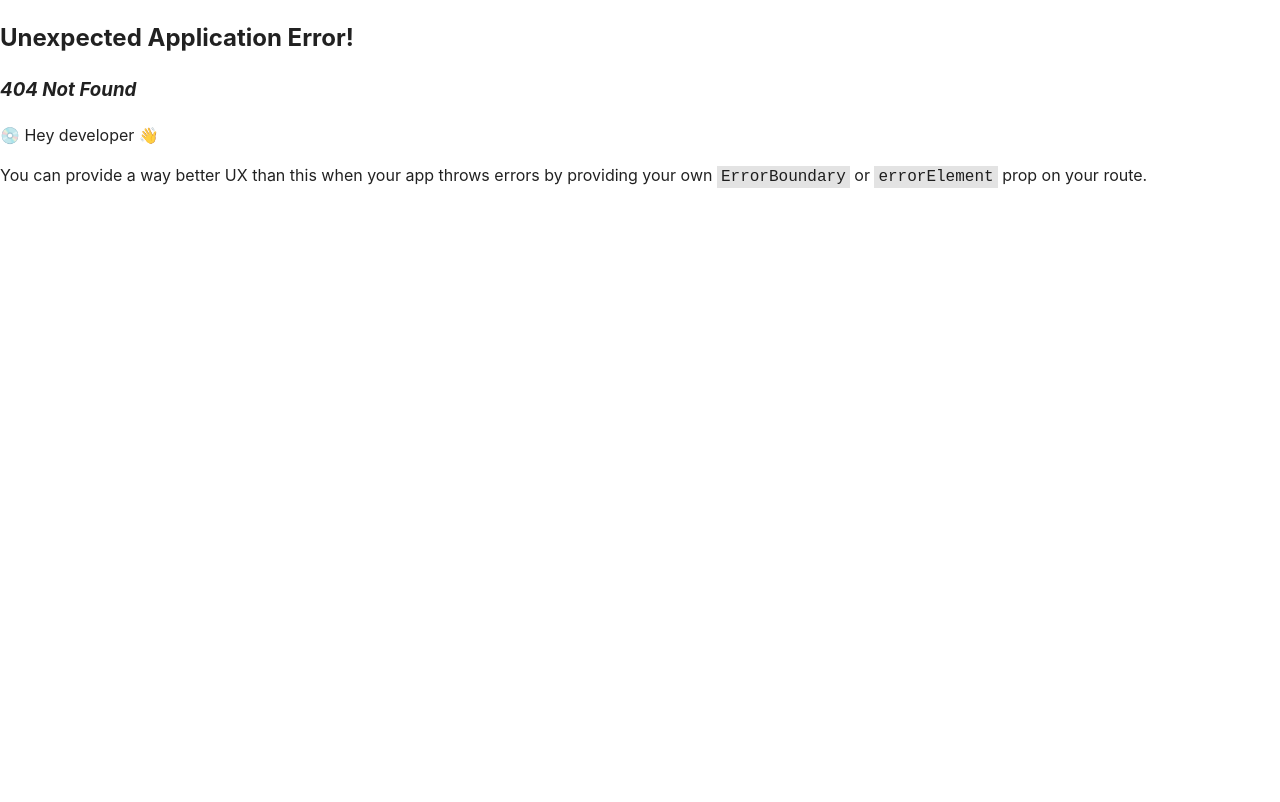
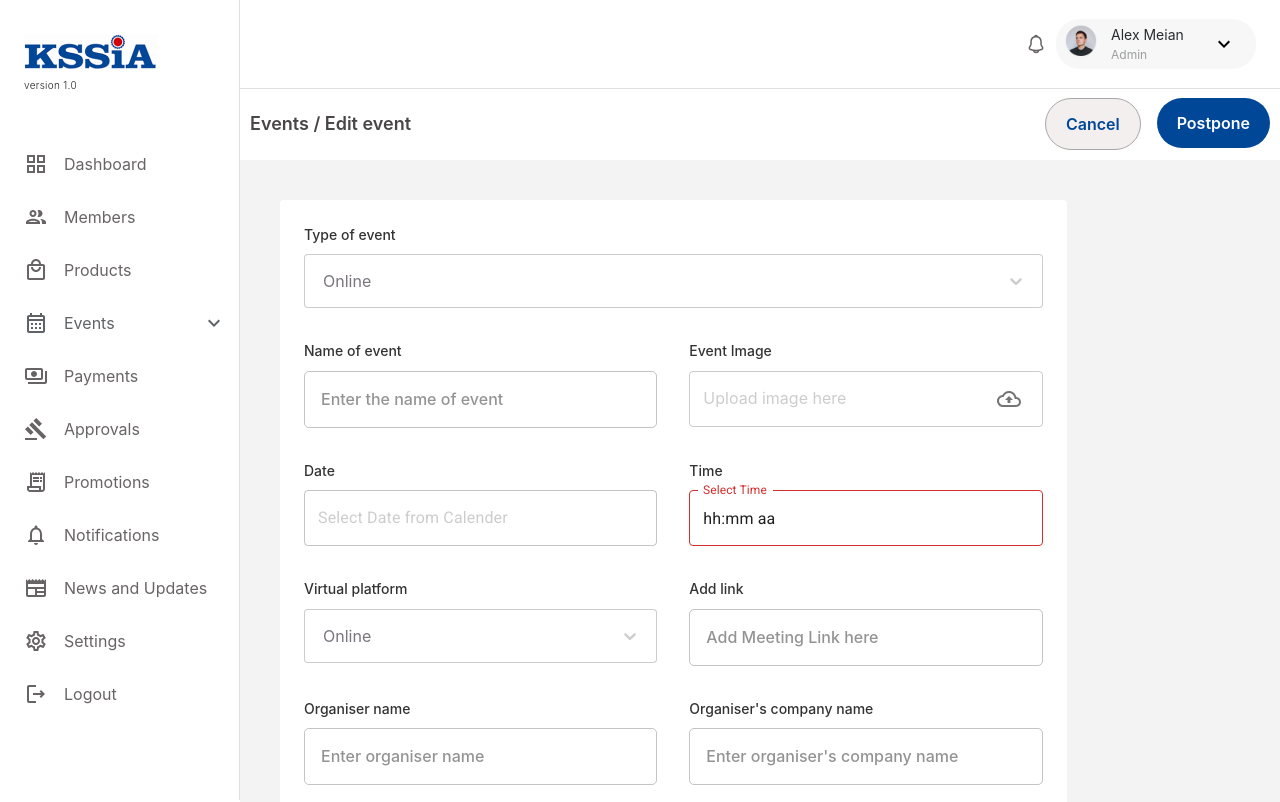
Before and after one commit to XyvinTech/KSSIA_FRONTEND, a React (Vite) app: page /events/eventlist/1 in a window 1280 px wide. Before the commit this address had no page. Shown: the top 802 px of the page. Built offline with nearby package versions, Linux system fonts and the light colour scheme; a web font is replaced by a local one.

Commit message:
edit event page

```diff
--- a/src/App.jsx
+++ b/src/App.jsx
@@ -18,10 +18,9 @@ import UserCard from "./ui/Usercard";
 import MemberProfile from "./components/MemberProfile";
 import UserCard2 from "./ui/Usercard2";
 
-import SingleAddform from "./ui/SingleAddform";
-import { StyledEventUpload } from "./ui/StyledEventUpload";
-import AddnewMemberSinglepage from "./pages/Admin/Members/AddnewMemberSinglepage";
-import Addproductform from "./components/AddProductform";
+
+
+import Addproductform from "./components/AddProductform.jsx";
 import AddEvent from "./components/AddEvent";
 
 
@@ -90,7 +89,7 @@ function App() {
      <UserCard2/>
 
 
-     <SingleAddform/>
+
 
      <Addproductform/>
      <AddEvent/>
--- a/src/components/AddEvent.jsx
+++ b/src/components/AddEvent.jsx
@@ -12,7 +12,7 @@ import { ReactComponent as Delete } from "../assets/icons/delete.svg";
 import StyledSwitch from "/src/ui/StyledSwitch.jsx";
 
 
-export default function Addproductform() {
+export default function AddEvent() {
   const {
     control,
     handleSubmit,
--- a/src/components/SingleAddform.jsx
+++ b/src/components/SingleAddform.jsx
@@ -6,7 +6,8 @@ import { StyledButton } from "../ui/StyledButton";
 import { StyledMultilineTextField } from "../ui/StyledMultilineTextField ";
 import StyledInput from "../ui/StyledInput";
 import { Controller, useForm } from "react-hook-form";
-import StyledSelectField from "./StyledSelectField";
+import StyledSelectField from "../ui/StyledSelectField";
+
 
 export default function SingleAddform() {
   const {
--- /dev/null
+++ b/src/pages/Admin/Eventss/Eventlist/EditEventpage.jsx
@@ -0,0 +1,64 @@
+import { Box, Grid, Stack, Typography } from '@mui/material'
+import React, { useState } from "react";
+import { useNavigate } from "react-router-dom";
+import { StyledButton } from '../../../../ui/StyledButton.jsx';
+import AddEvent from '../../../../components/AddEvent.jsx';
+
+export default function EditEventpage() {
+  const navigate = useNavigate();
+  const [selectedRows, setSelectedRows] = useState([]);
+  const [filterOpen, setFilterOpen] = useState(false);
+
+  const handleOpenFilter = () => {
+    setFilterOpen(true);
+  };
+
+  const handleCloseFilter = () => {
+    setFilterOpen(false);
+  };
+  const handleSelectionChange = (newSelectedIds) => {
+    setSelectedRows(newSelectedIds);
+    console.log("Selected items:", newSelectedIds);
+  };
+  const handleView = (id) => {
+    console.log("View item:", id);
+    navigate(`/members/member/${id}`);
+  };
+  const handleView2 = (id) => {
+
+    navigate(`/members/addmember`);
+  };
+  return (
+    <>
+       {" "}
+       <Box padding={"10px"} bgcolor={"#FFFFFF"}>
+      <Grid container alignItems="center">
+        <Grid item xs={6}>
+          <Typography variant="h4" color={"#4A4647"}>
+           Events / Edit event
+          </Typography>
+        </Grid>
+        <Grid item xs={6} container justifyContent="flex-end" spacing={2}>
+          <Grid item>
+            <StyledButton name="Cancel" variant="secondary">
+              Download
+            </StyledButton>
+          </Grid>
+          <Grid item>
+            <StyledButton name="Postpone" variant="primary" onClick={handleView2}>
+              Add new member
+            </StyledButton>
+          </Grid>
+        </Grid>
+      </Grid>
+    </Box>
+    <Grid container item xs={12}>
+      <Grid item xs={10} padding={5}>
+       <AddEvent/>
+
+      </Grid>
+    </Grid>
+
+    </>
+  )
+}
--- a/src/pages/Admin/Eventss/Eventlist/EventNewListpage.jsx
+++ b/src/pages/Admin/Eventss/Eventlist/EventNewListpage.jsx
@@ -2,7 +2,7 @@ import { Box, Grid, Stack, Tab, Tabs, Typography } from "@mui/material";
 import React, { useState } from "react";
 
 
-import Events from "../../../../components/Events";
+import Events from "./Events";
 import AddEvent from "../../../../components/AddEvent";
 
 
--- a/src/components/Events.jsx
+++ b/src/pages/Admin/Eventss/Eventlist/Events.jsx
@@ -1,11 +1,11 @@
 import { Box, Grid, Stack, Typography } from '@mui/material'
 import React, { useState } from "react";
 import { useNavigate } from "react-router-dom";
-import { StyledButton } from '../ui/StyledButton.jsx';
-import StyledSearchbar from '../ui/StyledSearchbar.jsx';
-import { ReactComponent as FilterIcon } from "../assets/icons/FilterIcon.svg";
-import StyledTable from '../ui/StyledTable.jsx';
-import { userColumns, userData } from "../assets/json/TableData";
+import { StyledButton } from '../../../../ui/StyledButton.jsx';
+import StyledSearchbar from '../../../../ui/StyledSearchbar.jsx';
+import { ReactComponent as FilterIcon } from "../../../../assets/icons/FilterIcon.svg";
+import StyledTable from '../../../../ui/StyledTable.jsx';
+import { userColumns, userData } from "../../../../assets/json/TableData.js";
 export default function Events() {
   const navigate = useNavigate();
   const [selectedRows, setSelectedRows] = useState([]);
@@ -24,7 +24,7 @@ export default function Events() {
   };
   const handleView = (id) => {
     console.log("View item:", id);
-    navigate(`/members/member/${id}`);
+    navigate(`/events/eventlist/:id`);
   };
   const handleView2 = (id) => {
 
--- a/src/pages/Admin/Members/AddnewMemberSinglepage.jsx
+++ b/src/pages/Admin/Members/AddnewMemberSinglepage.jsx
@@ -1,6 +1,6 @@
 import { Box, Grid, Stack, Tab, Tabs, Typography } from "@mui/material";
 import React, { useState } from "react";
-import SingleAddform from "../../../ui/SingleAddform";
+import SingleAddform from "../../../components/SingleAddform.jsx"
 import BulkAddform from "../../../components/BulkAddform";
 
 
--- a/src/pages/Admin/Products/AddProductSinglepage.jsx
+++ b/src/pages/Admin/Products/AddProductSinglepage.jsx
@@ -1,6 +1,7 @@
 import React from 'react'
-import Addproductform from '../../../ui/AddProductform'
+
 import { Box, Grid, Typography } from '@mui/material'
+import Addproductform from "../../../components/AddProductform.jsx"
 
 export default function AddProductSinglepage() {
   return (
--- a/src/routes/Router.jsx
+++ b/src/routes/Router.jsx
@@ -5,11 +5,12 @@ import App from "../App";
 import AdminLayout from "../layout/AdminLayout";
 import MembersPage from "../pages/Admin/Members/MembersPage";
 import MembersSinglepage from "../pages/Admin/Members/MembersSinglepage";
-import AddnewMemberSinglepage from "../pages/Admin/Members/AddnewMemberSinglepage";
+import AddnewMemberSinglepage from "../pages/Admin/Members/AddnewMemberSinglepage.jsx";
 import ProductsPage from "../pages/Admin/Products/ProductsPage";
-import AddProductSinglepage from "../pages/Admin/Products/AddProductSinglepage";
+import AddProductSinglepage from "../pages/Admin/Products/AddProductSinglepage.jsx";
 import EventHistorypage from "../pages/Admin/Eventss/Eventhistory/EventHistorypage";
 import EventNewListpage from "../pages/Admin/Eventss/Eventlist/EventNewListpage";
+import EditEventpage from "../pages/Admin/Eventss/Eventlist/EditEventpage.jsx";
 
 
 
@@ -80,6 +81,14 @@ const router = createBrowserRouter([
        </AdminLayout>
       ),
     },
+    {
+      path: "/events/eventlist/:id",
+      element: (
+       <AdminLayout>
+        <EditEventpage/>
+       </AdminLayout>
+      ),
+    },
 
 
 
```
